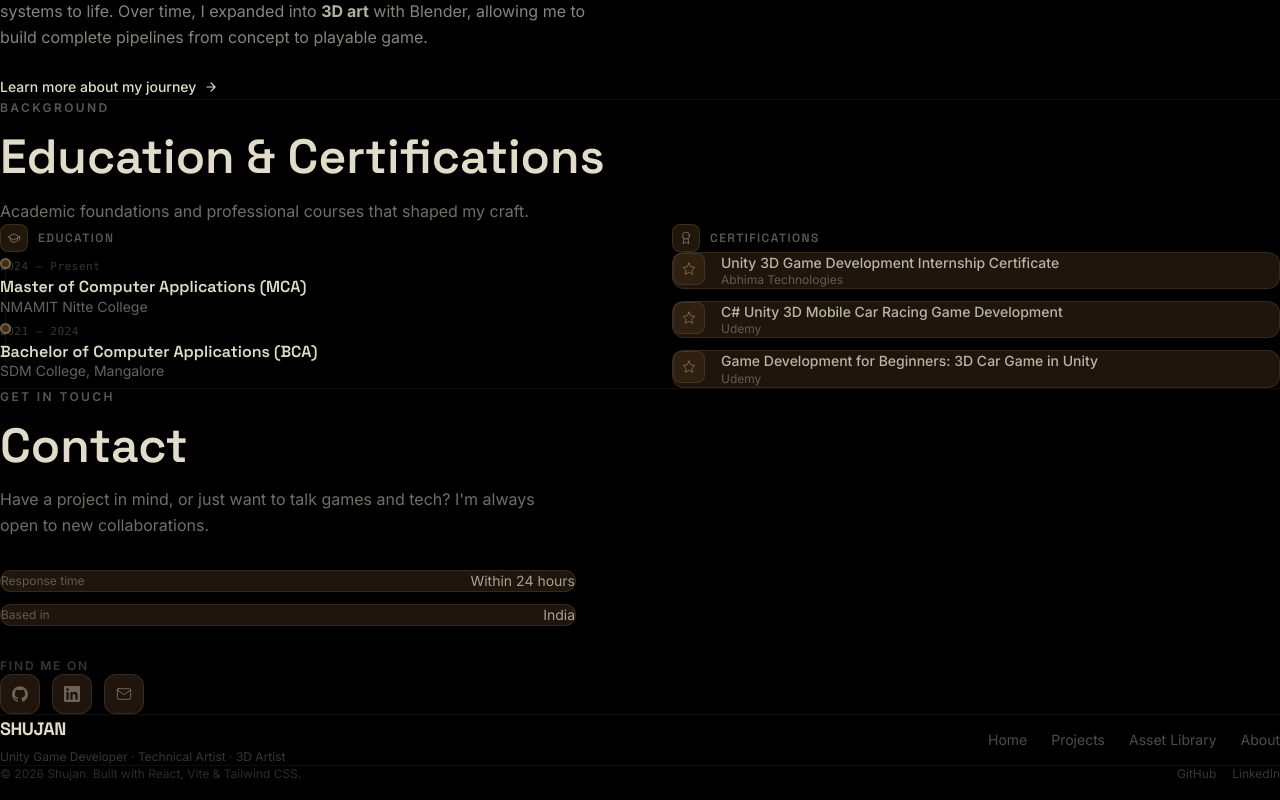
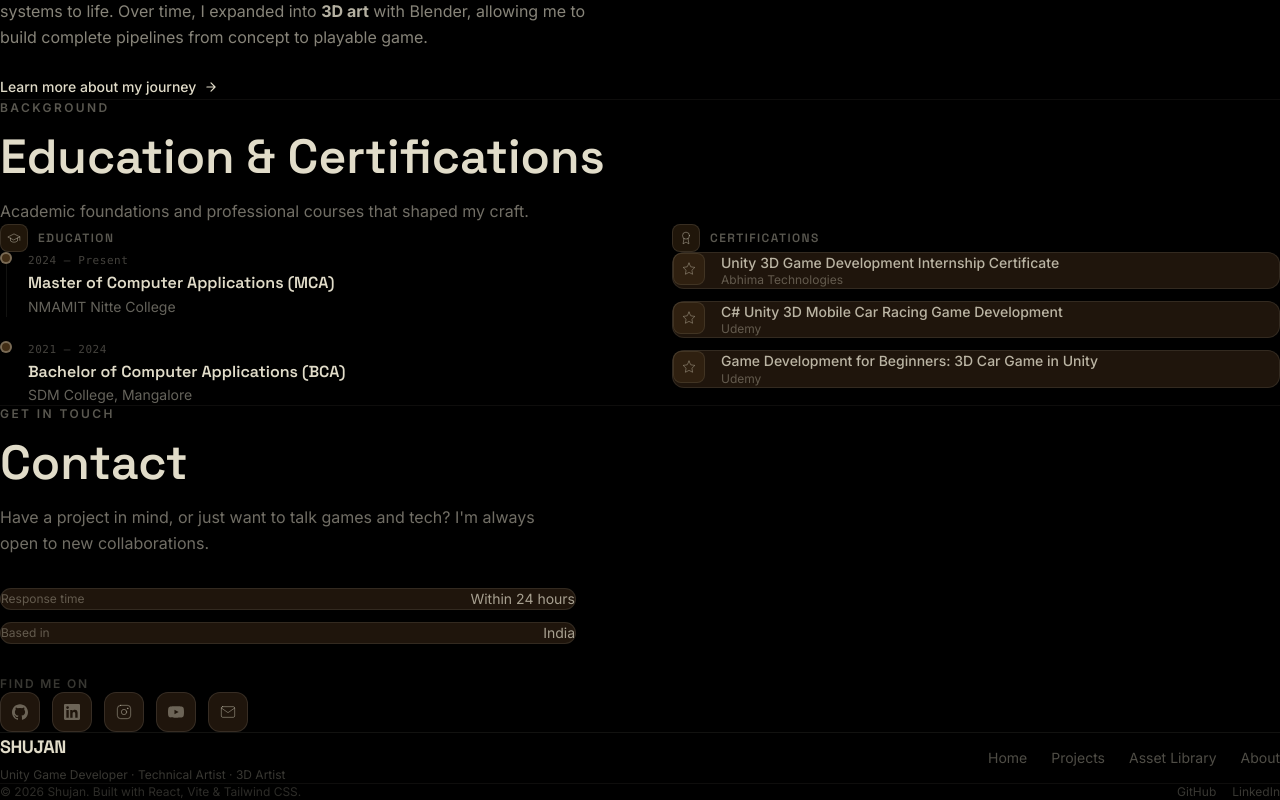
Before and after one commit to SHUJAN23/shujan-portfolio, a React (Vite) app: page /about in a window 1280 px wide. Shown: the part 528-1328 px from the top of the page. Built offline with nearby package versions, Linux system fonts and the light colour scheme.

Commit message:
UPdated contact and education qualification section

```diff
--- a/src/components/sections/Contact.jsx
+++ b/src/components/sections/Contact.jsx
@@ -14,6 +14,16 @@ const socials = [
     name: "LinkedIn",
     href: "https://www.linkedin.com/in/shujandv/",
     icon: <LinkedInIcon />,
+  },
+  {
+    name: "Instagram",
+    href: "https://www.instagram.com/shuriken450/",
+    icon: <InstagramIcon />,
+  },
+  {
+    name: "YouTube",
+    href: "https://www.youtube.com/@ShujanD",
+    icon: <YouTubeIcon />,
   },
   {
     name: "Email",
@@ -139,3 +149,23 @@ function MailIcon() {
     </svg>
   );
 }
+
+function InstagramIcon() {
+  return (
+    <svg xmlns="http://www.w3.org/2000/svg" width="16" height="16" viewBox="0 0 24 24"
+      fill="none" stroke="currentColor" strokeWidth="1.5" strokeLinecap="round" strokeLinejoin="round" aria-hidden="true">
+      <rect x="2" y="2" width="20" height="20" rx="5" ry="5" />
+      <circle cx="12" cy="12" r="4" />
+      <circle cx="17.5" cy="6.5" r="0.5" fill="currentColor" />
+    </svg>
+  );
+}
+
+function YouTubeIcon() {
+  return (
+    <svg xmlns="http://www.w3.org/2000/svg" width="16" height="16" viewBox="0 0 24 24"
+      fill="currentColor" aria-hidden="true">
+      <path d="M23.5 6.2a3 3 0 0 0-2.1-2.1C19.5 3.5 12 3.5 12 3.5s-7.5 0-9.4.6a3 3 0 0 0-2.1 2.1C0 8.1 0 12 0 12s0 3.9.5 5.8a3 3 0 0 0 2.1 2.1c1.9.6 9.4.6 9.4.6s7.5 0 9.4-.6a3 3 0 0 0 2.1-2.1C24 15.9 24 12 24 12s0-3.9-.5-5.8zM9.7 15.5V8.5l6.3 3.5-6.3 3.5z" />
+    </svg>
+  );
+}
--- a/src/components/sections/Education.jsx
+++ b/src/components/sections/Education.jsx
@@ -90,11 +90,7 @@ export default function Education() {
             {/* ── Education timeline ── */}
             <div>
               <ColumnHeading icon={<GraduationIcon />} label="Education" />
-              <div className="relative mt-6">
-                <div
-                  aria-hidden="true"
-                  className="absolute left-[5px] top-2 bottom-2 w-px bg-[rgba(225,220,201,0.08)]"
-                />
+              <div className="mt-6 flex flex-col gap-6">
                 {education.map((item, i) => (
                   <motion.div
                     key={item.id}
@@ -103,21 +99,34 @@ export default function Education() {
                     initial="hidden"
                     whileInView="visible"
                     viewport={{ once: true, margin: "-40px" }}
-                    className="relative pl-8 pb-10 last:pb-0"
+                    className="flex gap-4"
                   >
+                    {/* Left: dot + line column — fixed width keeps it clear of text */}
+                    <div className="flex flex-col items-center flex-shrink-0 pt-1">
                       <span
                         aria-hidden="true"
-                      className="absolute left-0 top-[6px] w-[11px] h-[11px] rounded-full bg-[#412D15] border-2 border-[rgba(225,220,201,0.3)]"
+                        className="w-3 h-3 rounded-full bg-[#412D15] border-2 border-[rgba(225,220,201,0.35)] flex-shrink-0"
                       />
-                    <span className="text-[11px] font-mono text-[#E1DCC9]/25 tracking-wider">
+                      {i < education.length - 1 && (
+                        <div
+                          aria-hidden="true"
+                          className="flex-1 w-px bg-[rgba(225,220,201,0.08)] mt-2 min-h-[40px]"
+                        />
+                      )}
+                    </div>
+
+                    {/* Right: text content — never overlaps the dot */}
+                    <div className="flex flex-col gap-1 pb-2">
+                      <span className="text-[11px] font-mono text-[#E1DCC9]/30 tracking-wider">
                         {item.period}
                       </span>
-                    <h4 className="mt-1.5 text-base font-semibold text-[#E1DCC9] font-[Space_Grotesk] leading-snug">
+                      <h4 className="text-base font-semibold text-[#E1DCC9] font-[Space_Grotesk] leading-snug">
                         {item.degree}
                       </h4>
-                    <p className="mt-1 text-sm text-[#E1DCC9]/45 font-[Inter]">
+                      <p className="text-sm text-[#E1DCC9]/45 font-[Inter]">
                         {item.institution}
                       </p>
+                    </div>
                   </motion.div>
                 ))}
               </div>
```
Lines whose indentation alone changed are shown as unchanged.
